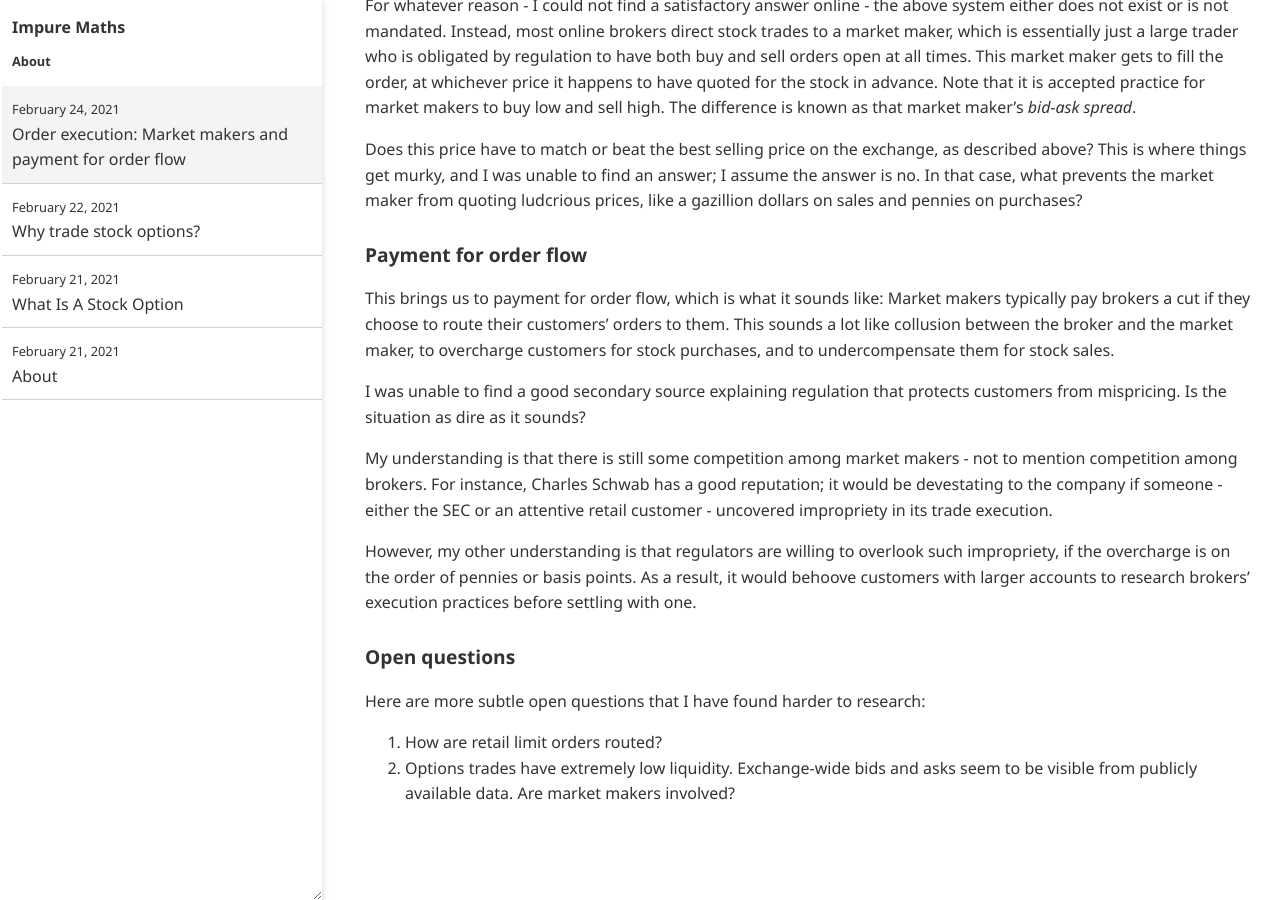
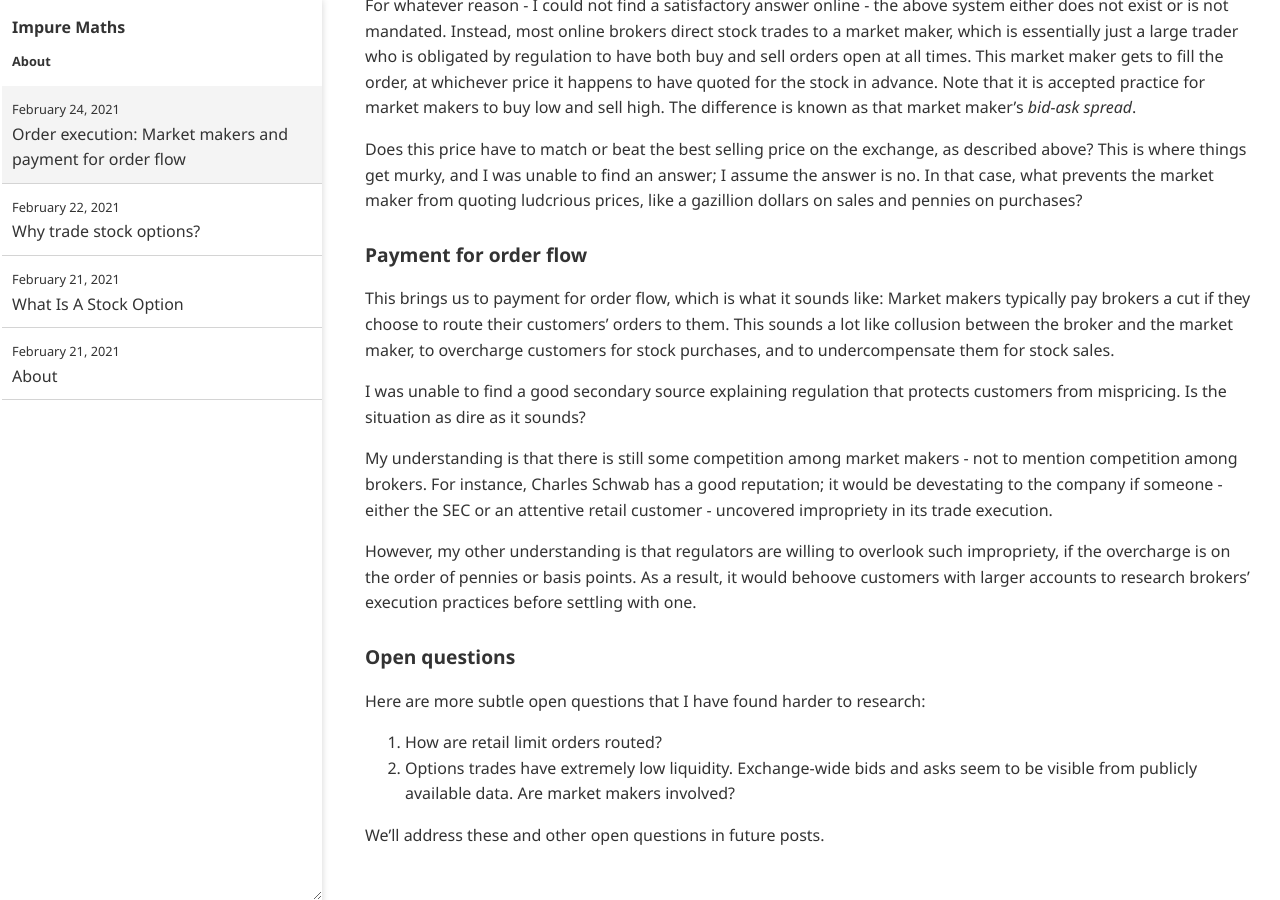
Before and after one commit to impuremaths/impuremaths.github.io, a Jekyll site: the page built from _posts/2021-02-24-order-execution.md, in a window 1280 px wide and 900 px high, scrolled down 862 px. Built offline with Jekyll 4.4.1, drawn with Linux system fonts in a browser that asks for light colours.

Commit message:
Update 2021-02-24-order-execution.md

```diff
--- a/_posts/2021-02-24-order-execution.md
+++ b/_posts/2021-02-24-order-execution.md
@@ -47,3 +47,5 @@ Here are more subtle open questions that I have found harder to research:
 
 1. How are retail limit orders routed?
 2. Options trades have extremely low liquidity. Exchange-wide bids and asks seem to be visible from publicly available data. Are market makers involved?
+
+We'll address these and other open questions in future posts.
```
